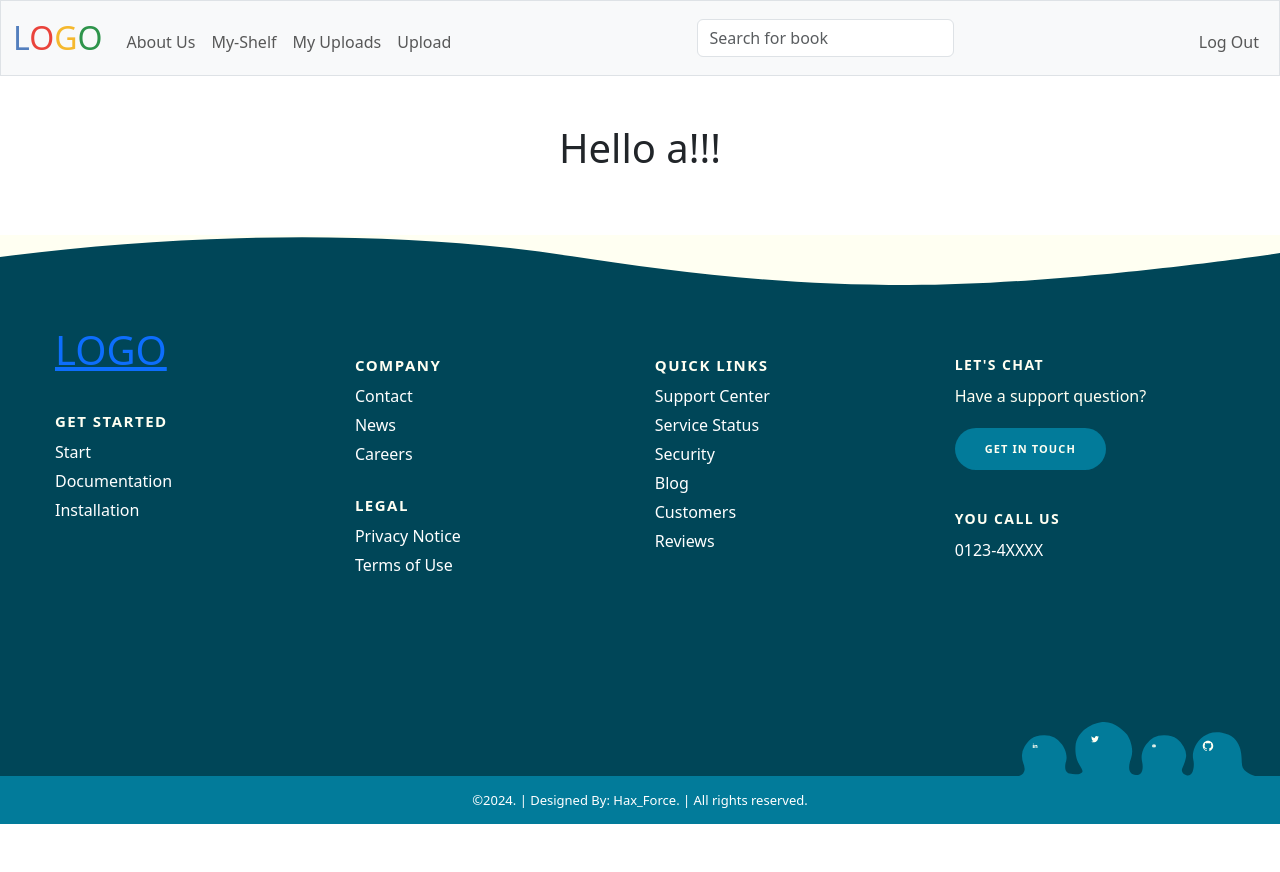
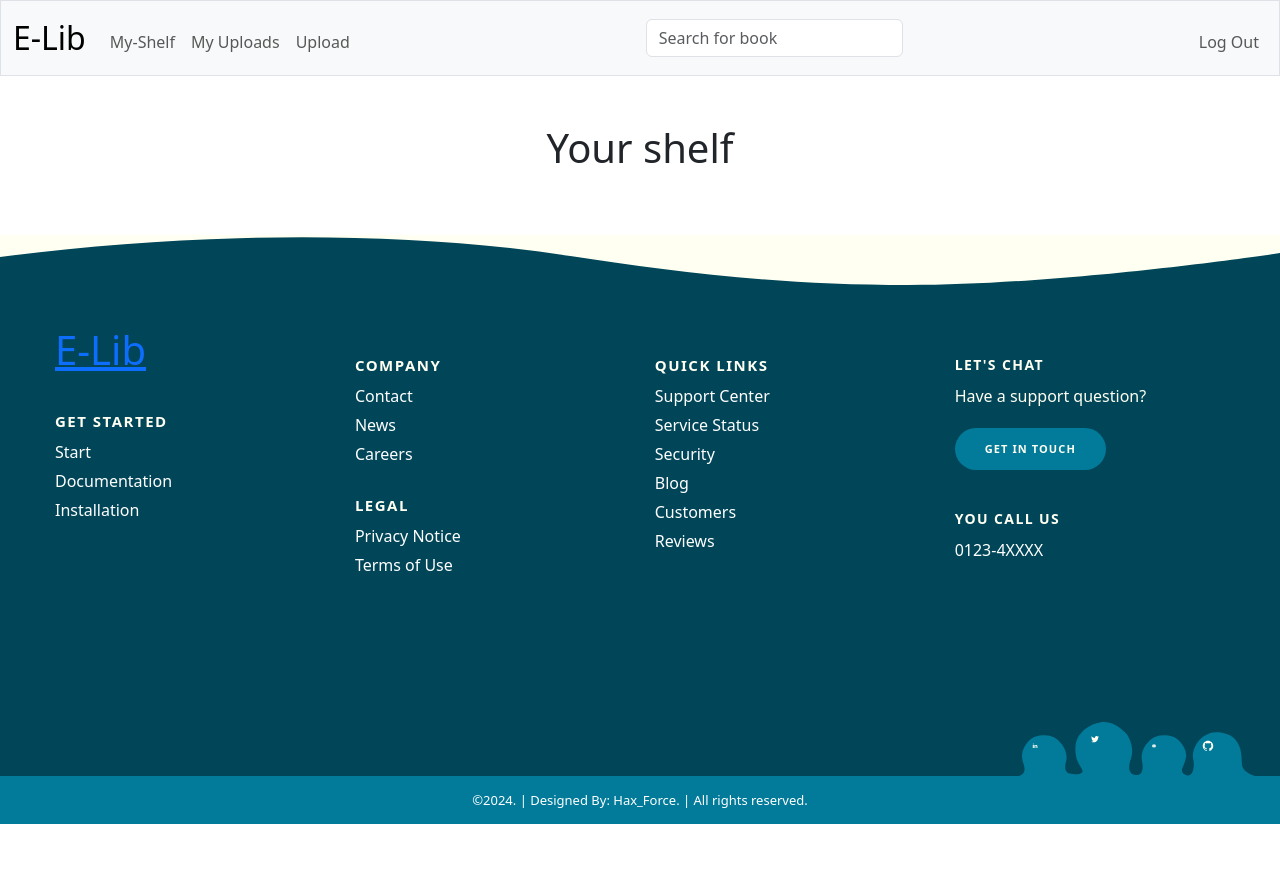
Before and after one commit to VijaySamant4368/E-library, a Flask app: page /shelf in a window 1280 px wide. Run offline with Flask 3, Linux system fonts and the light colour scheme; a user stored in the database is signed in; some libraries are stand-ins or nearby versions.

Commit message:
Final Demo done

```diff
--- a/templates/layout.html
+++ b/templates/layout.html
@@ -18,7 +18,7 @@
         <script src="/static/script.js"></script>
         <script src="/static/shelf.js"></script>
 
-        <title>LOGO: {% block title %}{% endblock %}</title>
+        <title>E-Lib: {% block title %}{% endblock %}</title>
 
     </head>
 
@@ -26,14 +26,14 @@
 
         <nav class="bg-light border navbar navbar-expand-md navbar-light">
             <div class="container-fluid">
-                <a class="navbar-brand" href="/"><span class="blue">L</span><span class="red">O</span><span class="yellow">G</span><span class="green">O</span> </a>
+                <a class="navbar-brand" href="/">E-Lib </a>
                 <button aria-controls="navbar" aria-expanded="false" aria-label="Toggle navigation" class="navbar-toggler" data-bs-target="#navbar" data-bs-toggle="collapse" type="button">
                     <span class="navbar-toggler-icon"></span>
                 </button>
                 <div class="collapse navbar-collapse" id="navbar">
                     {% if session["user_id"] %}
                         <ul class="navbar-nav me-auto mt-2">
-                            <li class="nav-item"><a class="nav-link" href="/about">About Us</a></li>
+                            <!-- <li class="nav-item"><a class="nav-link" href="/about">About Us</a></li> -->
                             <li class="nav-item"><a class="nav-link" href="/shelf">My-Shelf</a></li>
                             <li class="nav-item"><a class="nav-link" href="/my-uploads">My Uploads</a></li>
                             <li class="nav-item"><a class="nav-link" href="/upload">Upload</a></li>
@@ -102,8 +102,8 @@
         <div class="footer-content-column">
           <div class="footer-logo">
             <a class="footer-logo-link" href="#">
-              <span class="hidden-link-text">LOGO</span>
-              <h1>LOGO</h1>
+              <span class="hidden-link-text">E-Lib</span>
+              <h1>E-Lib</h1>
             </a>
           </div>
           <div class="footer-menu">
--- a/templates/myUploads.html
+++ b/templates/myUploads.html
@@ -6,7 +6,7 @@
 
 {% block main %}
     <h1>
-        Uploaded by {{ username }}!!!<br>
+        Books uploaded by you<br>
     </h1>
 
 
--- a/templates/shelf.html
+++ b/templates/shelf.html
@@ -6,7 +6,7 @@
 
 {% block main %}
     <h1>
-        Hello {{ username }}!!!<br>
+        Your shelf<br>
     </h1>
 <!--
     <table class="table table-striped">
--- a/templates/upload.html
+++ b/templates/upload.html
@@ -6,7 +6,7 @@
 
 {% block main %}
     <h1>
-        Hello {{ username }}!!!<br>
+        Upload your book<br>
         {{message}}
     </h1>
 
```
Also changed, not shown: database.db, 3 other files.
